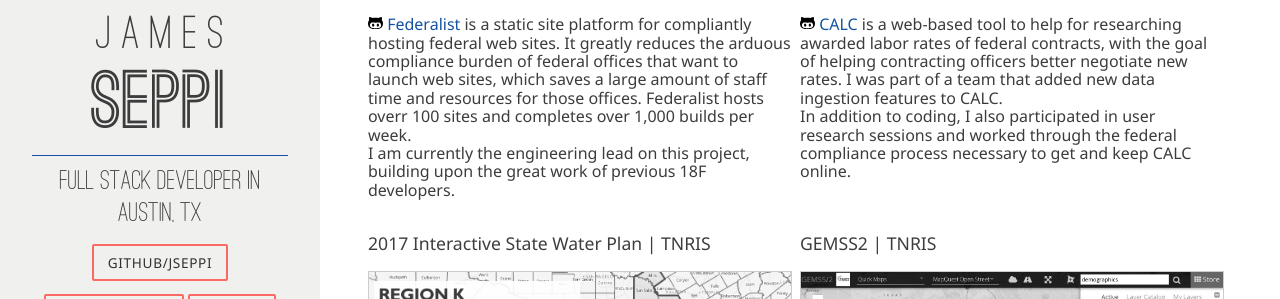
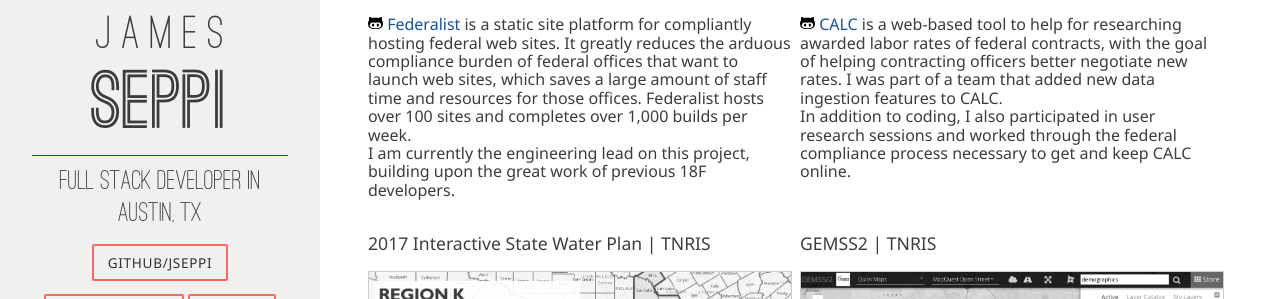
Before and after one commit to jseppi/jseppi.github.io, a Jekyll site: the page built from index.html, in a window 1280 px wide and 900 px high, scrolled down 728 px. Shown: the part 247-546 px from the top of the window. Built offline with Jekyll 4.4.1, drawn with Linux system fonts in a browser that asks for light colours; nearby versions of some CDN libraries.

Commit message:
Update projects.yml

```diff
--- a/_data/projects.yml
+++ b/_data/projects.yml
@@ -7,7 +7,7 @@
   about: |
     <a href="https://federalist.18f.gov">Federalist</a> is a static site platform for compliantly hosting federal web sites.
     It greatly reduces the arduous compliance burden of federal offices that want to launch web sites, which saves
-    a large amount of staff time and resources for those offices. Federalist hosts overr 100 sites and completes over 1,000 builds per week.
+    a large amount of staff time and resources for those offices. Federalist hosts over 100 sites and completes over 1,000 builds per week.
     <br/>
     I am currently the engineering lead on this project, building upon the great work of previous 18F developers.
 - name: CALC
```
